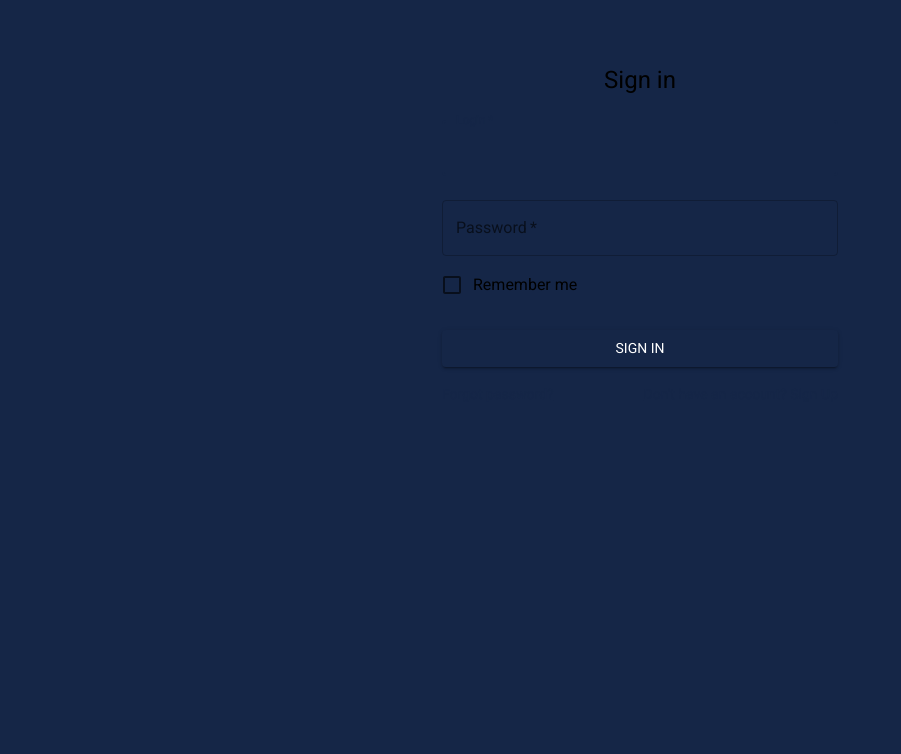
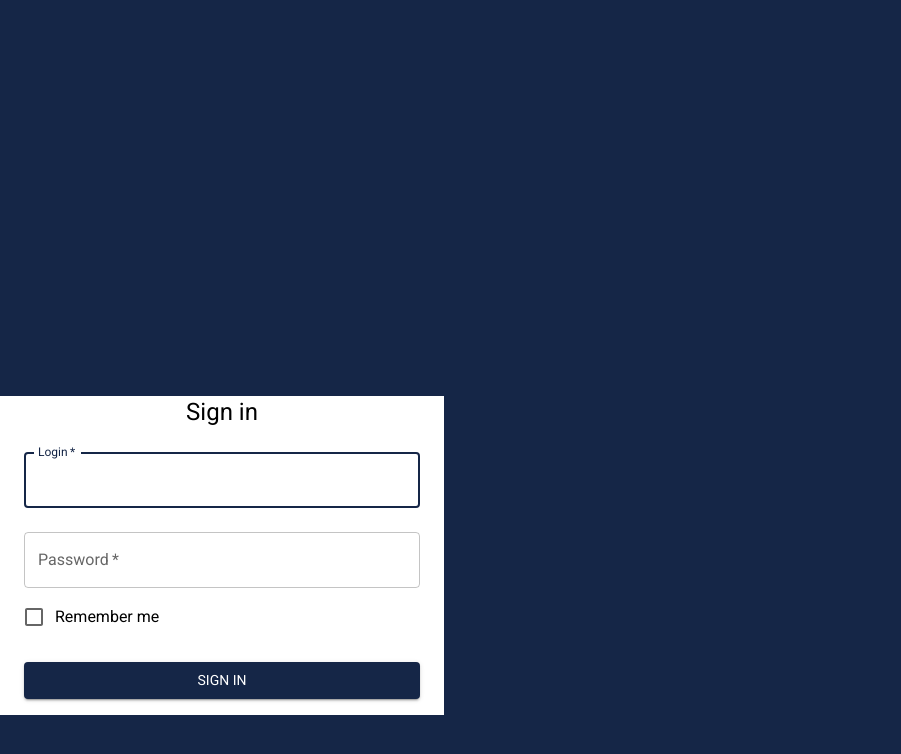
Before and after one commit to yann1731/ft_transcendence, a React (Create React App) app in the folder packages/front_end/: page / in a window 1280 px wide. Shown: the top 754 px of the page, without its empty margins (0-901 px from the left). Built offline with nearby package versions, Linux system fonts and the light colour scheme.

Commit message:
Anthony (#10)
* Chat Bar installed

* Chat Page started + merge with main

---------

Co-authored-by: Anthony Hebert <anhebert@c2r3p2.42quebec.com>

```diff
--- a/packages/front_end/src/Components/ChatPage/Conversation.tsx
+++ b/packages/front_end/src/Components/ChatPage/Conversation.tsx
@@ -15,12 +15,21 @@ export default function ConversationContainer() {
       <CssBaseline />
         <Container maxWidth="xl">
 		<OptionBar></OptionBar>
-			<FormControlFunctionChild></FormControlFunctionChild>
+
+        <Box sx={{ bgcolor: theme.palette.secondary.main, height: '85vh', boxShadow: 4, mt: 'auto', display: 'flex', flexDirection: 'column', alignItems: 'center'}}>
+			<Box sx={{mt: '78vh'}}>
+				<FormControlFunctionChild></FormControlFunctionChild>
+			</Box>
+		</Box>
       </Container>
     </React.Fragment>
   );
 }
 
+
+export function ConversationScreen() {
+
+}
 
 export function FormControlFunctionChild() {
   return (
@@ -41,15 +50,15 @@ const StyledInput = styled(Input)(
   display: inline-block;
 
   .${inputClasses.input} {
-    width: 320px;
+    width: 57vw;
     font-size: 0.875rem;
     font-family: IBM Plex Sans, sans-serif;
     font-weight: 400;
     line-height: 1.5;
     color: ${theme.palette.mode === 'dark' ? grey[300] : grey[900]};
     background: ${theme.palette.mode === 'dark' ? grey[900] : grey[50]};
-    border: 1px solid ${theme.palette.mode === 'dark' ? grey[800] : grey[300]};
-    border-radius: 8px;
+    border: 2px solid ${theme.palette.mode === 'dark' ? grey[800] : grey[300]};
+    border-radius: 15px;
     padding: 12px 12px;
 
     &:hover {
--- a/packages/front_end/src/Components/ChatPage/Divider.tsx
+++ b/packages/front_end/src/Components/ChatPage/Divider.tsx
@@ -3,6 +3,8 @@ import Divider from '@mui/material/Divider';
 import Stack from '@mui/material/Stack';
 import ContactContainer from './Contacts';
 import ConversationContainer from './Conversation';
+import Box from '@mui/material/Box';
+
 
 export default function DividerStack() {
   return (
@@ -12,8 +14,12 @@ export default function DividerStack() {
         divider={<Divider orientation="vertical" flexItem />}
         spacing={0}
         >
-          <ContactContainer></ContactContainer>
-          <ConversationContainer></ConversationContainer>
+          <Box sx={{width: '25vw'}}>
+            <ContactContainer></ContactContainer>
+          </Box>
+          <Box sx={{width: '70vw'}}>
+            <ConversationContainer></ConversationContainer>
+          </Box>
       </Stack>
     </div>
   );
--- a/packages/front_end/src/Components/Login/Login.tsx
+++ b/packages/front_end/src/Components/Login/Login.tsx
@@ -2,8 +2,6 @@ import Button from "@mui/material/Button";
 import TextField from "@mui/material/TextField";
 import FormControlLabel from "@mui/material/FormControlLabel";
 import Checkbox from "@mui/material/Checkbox";
-import Link from "@mui/material/Link";
-import Grid from "@mui/material/Grid";
 import Box from "@mui/material/Box";
 import Typography from "@mui/material/Typography";
 import Container from "@mui/material/Container";
@@ -19,10 +17,11 @@ export default function SignIn() {
   };
 
   return (
-    <Container component="main" maxWidth="xs">
+    <Container component="main" maxWidth="xs" sx={{bgcolor: 'white'}}>
       <Box
         sx={{
-          marginTop: 8,
+			    bgcolor: "white",
+          marginTop: '100%',
           display: "flex",
           flexDirection: "column",
           alignItems: "center",
@@ -53,7 +52,7 @@ export default function SignIn() {
             autoComplete="current-password"
           />
           <FormControlLabel
-            control={<Checkbox value="remember" color="default" />}
+            control={<Checkbox value="remember" color="primary" />}
             label="Remember me"
           />
           <Button
@@ -64,18 +63,6 @@ export default function SignIn() {
           >
             Sign In
           </Button>
-          <Grid container>
-            <Grid item xs>
-              <Link href="#" variant="body2">
-                Forgot password?
-              </Link>
-            </Grid>
-            <Grid item>
-              <Link href="#" variant="body2">
-                {"Don't have an account? Sign Up"}
-              </Link>
-            </Grid>
-          </Grid>
         </Box>
       </Box>
     </Container>
--- a/packages/front_end/src/index.css
+++ b/packages/front_end/src/index.css
@@ -1,10 +1,14 @@
 body {
   margin: 0;
+  display: flex;
+  justify-content: space-between;
+
   font-family: -apple-system, BlinkMacSystemFont, 'Segoe UI', 'Roboto', 'Oxygen',
     'Ubuntu', 'Cantarell', 'Fira Sans', 'Droid Sans', 'Helvetica Neue',
     sans-serif;
   -webkit-font-smoothing: antialiased;
   -moz-osx-font-smoothing: grayscale;
+
 }
 
 code {
```
Also changed, not shown: packages/front_end/src/Components/ChatPage/Chat.tsx (line endings or trailing spaces).
